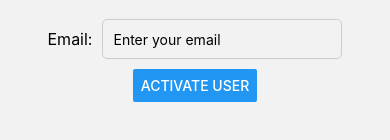
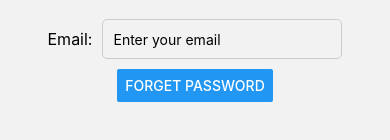
Before and after one commit to MuammmerTarhan/InternshipApp2, a React Native app: screen /ForgetPassword in a window 390 px wide. Shown: the part 418-558 px from the top of the page. Built offline with nearby package versions, Linux system fonts and the light colour scheme.

Commit message:
23.07.23

```diff
--- a/src/screens/ForgetPasswordScreen.tsx
+++ b/src/screens/ForgetPasswordScreen.tsx
@@ -3,10 +3,10 @@ import { View, Text, TextInput, Button, StyleSheet, Alert } from 'react-native';
 
 import dataCSV from '../utils/data'; // Import your data here
 
-const ActivateUserScreen: React.FC = () => {
+const ForgetPasswordScreen: React.FC = () => {
   const [email, setEmail] = useState('');
 
-  const handleActivateUser = () => {
+  const handleForgetPassword = () => {
     // Assuming dataCSV is an array of user objects with 'email' and 'enabled' fields
     const usersData = dataCSV.split('\n').slice(1); // Remove the header row and split into individual rows
     const userDataArray = usersData.map((row) => row.split(',')); // Split each row into an array
@@ -14,16 +14,16 @@ const ActivateUserScreen: React.FC = () => {
     const foundUser = userDataArray.find((user) => user[1] === email);
 
     if (foundUser) {
-      if (foundUser[8] === '0') {
-        // User exists in data and is enabled (enabled is 0)
-        Alert.alert('Error', 'Invalid email or user is already activated.');
-      } else {
-        // User exists in data and is not enabled (enabled is 0)
-        // Simulate sending the activation email with a timeout
+      if (foundUser[8] === '1') {
+        // User exists in data and is enabled (enabled is 1)
+        // Simulate sending the reset password email with a timeout
         setTimeout(() => {
-          Alert.alert('Success', 'Activation email sent successfully.');
+          Alert.alert('Success', 'Password reset email sent successfully.');
           // Additional logic after sending the email can be added here if needed
         }, 1500); // Delay of 1.5 seconds
+      } else {
+        // User exists in data but is not enabled (enabled is 0)
+        Alert.alert('Error', 'User account is not activated. Please activate your account first.');
       }
     } else {
       // User not found in data
@@ -45,7 +45,7 @@ const ActivateUserScreen: React.FC = () => {
           autoCapitalize="none"
         />
       </View>
-      <Button title="Activate User" onPress={handleActivateUser} />
+      <Button title="Forget Password" onPress={handleForgetPassword} />
     </View>
   );
 };
@@ -81,4 +81,4 @@ const styles = StyleSheet.create({
   },
 });
 
-export default ActivateUserScreen;
+export default ForgetPasswordScreen;
--- a/src/screens/LoginScreen.tsx
+++ b/src/screens/LoginScreen.tsx
@@ -1,12 +1,18 @@
 // src/screens/LoginScreen.tsx
 import React, { useState } from 'react';
 import { View, Text, TextInput, Button, StyleSheet } from 'react-native';
-import { useNavigation } from '@react-navigation/native';
+import { useNavigation, NavigationProp } from '@react-navigation/native';
+import { RootStackParamList } from '../types'; // Assuming you have defined the RootStackParamList type in a separate file
 
 import dataCSV from '../utils/data';
 
+// Define the type for the navigation prop
+type LoginScreenNavigationProp = NavigationProp<RootStackParamList, 'Login'>;
+
 const LoginScreen: React.FC = () => {
-  const navigation = useNavigation();
+  // Use the defined type for the navigation prop
+  const navigation = useNavigation<LoginScreenNavigationProp>();
+
   const [email, setEmail] = useState('');
   const [password, setPassword] = useState('');
 
```
Also changed, not shown: src/types.ts (+13 -0 lines).
